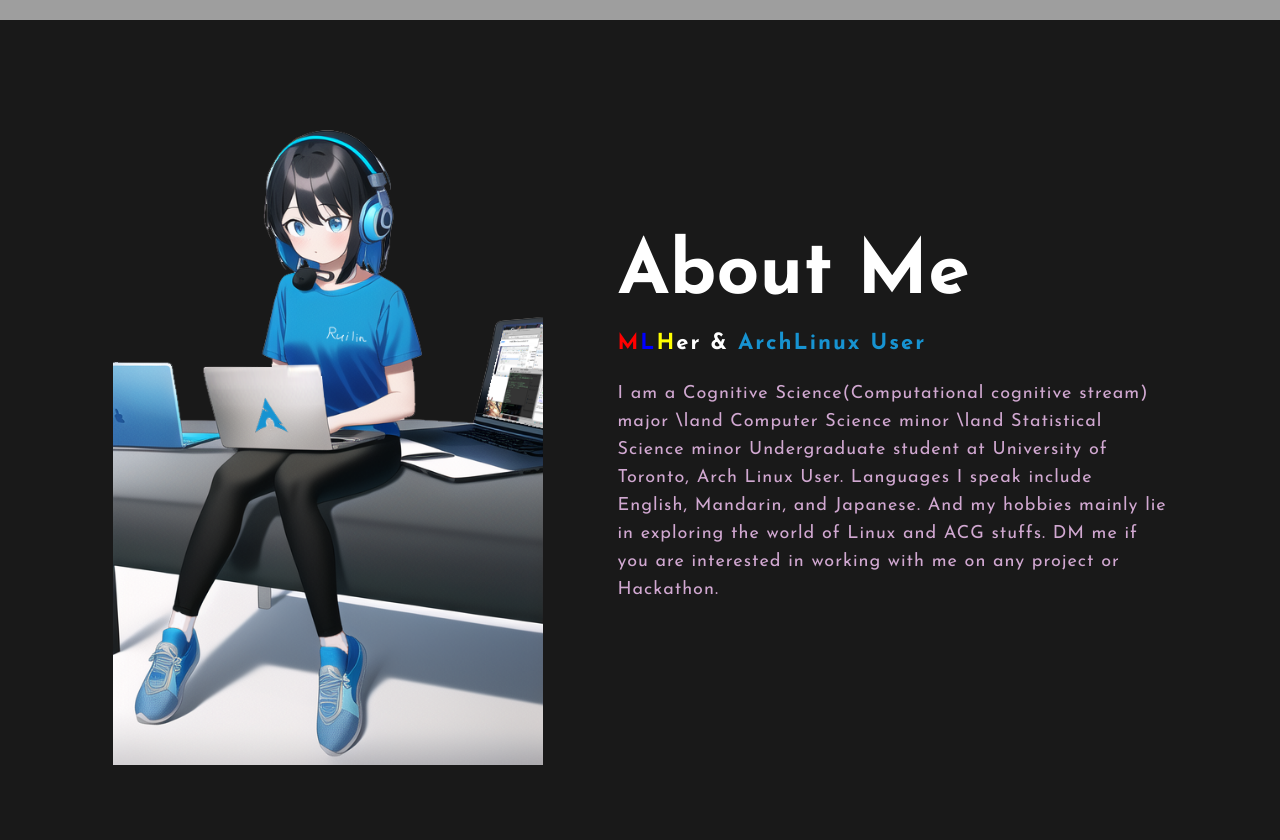
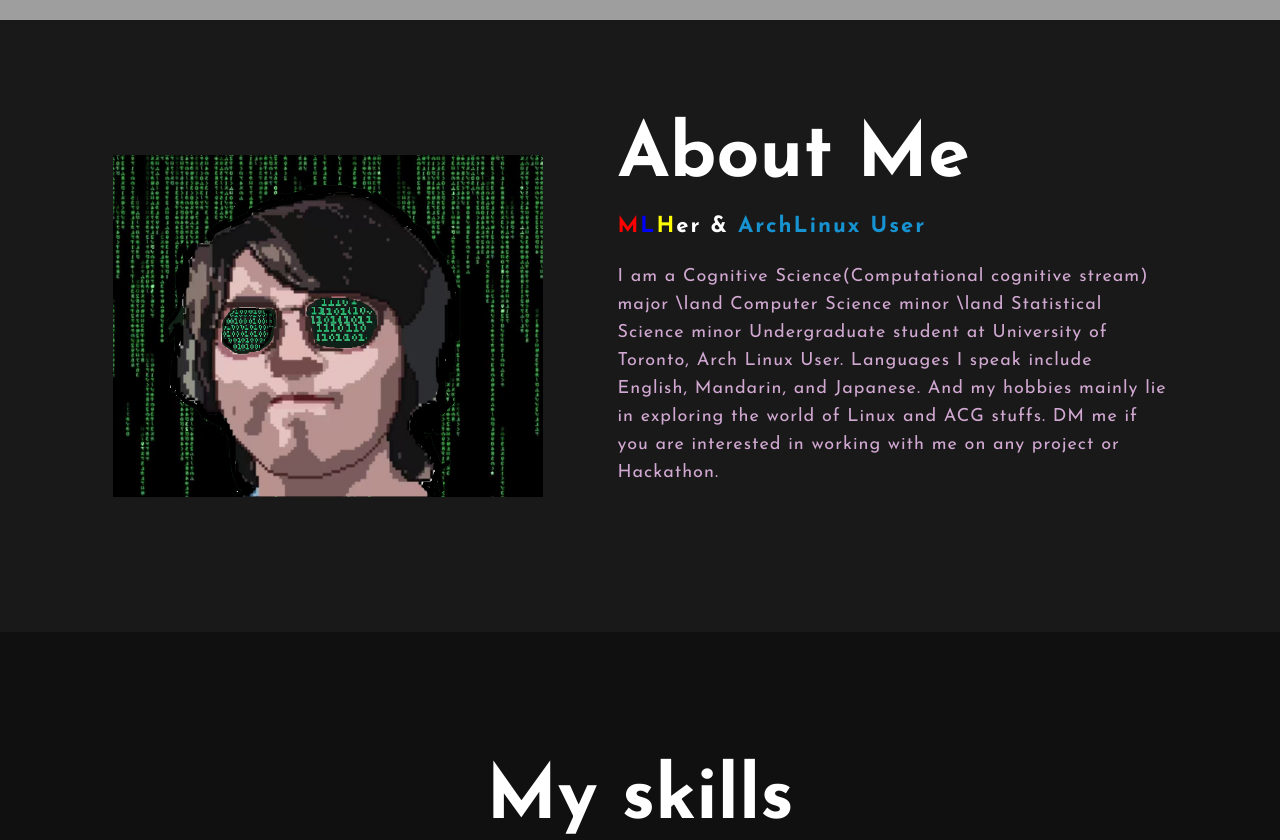
Before and after one commit to RuilinP/unityweb, a plain HTML site: page index.html in a window 1280 px wide. Shown: the part 780-1620 px from the top of the page. Drawn offline with Linux system fonts and the light colour scheme; grey boxes are pictures that could not be loaded.

Commit message:
profile pic

```diff
--- a/index.html
+++ b/index.html
@@ -48,7 +48,7 @@
 	<!----About section start---->
 	<section class="about" id="about">
 		<div class="main">
-			<img src="arch.png">
+			<img src="ruilin.png">
 			<div class="about-text">
 				<h2>About Me</h2>
 				<h5><span1>M</span1><span3>L</span3><span2>H</span2>er &<span> ArchLinux User</span></h5>
```
Also changed, not shown: indexj.html (+1 -1 lines), ruilin.png (added).
